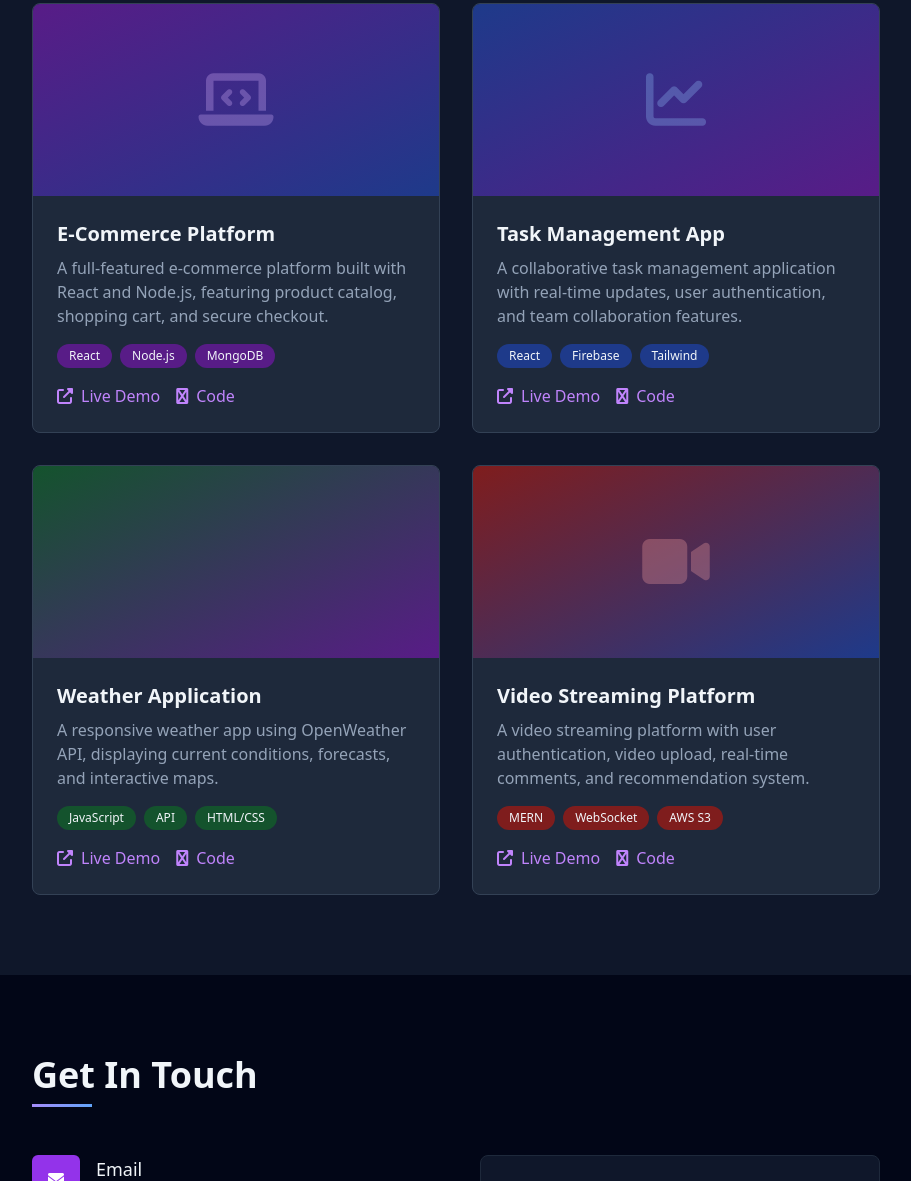
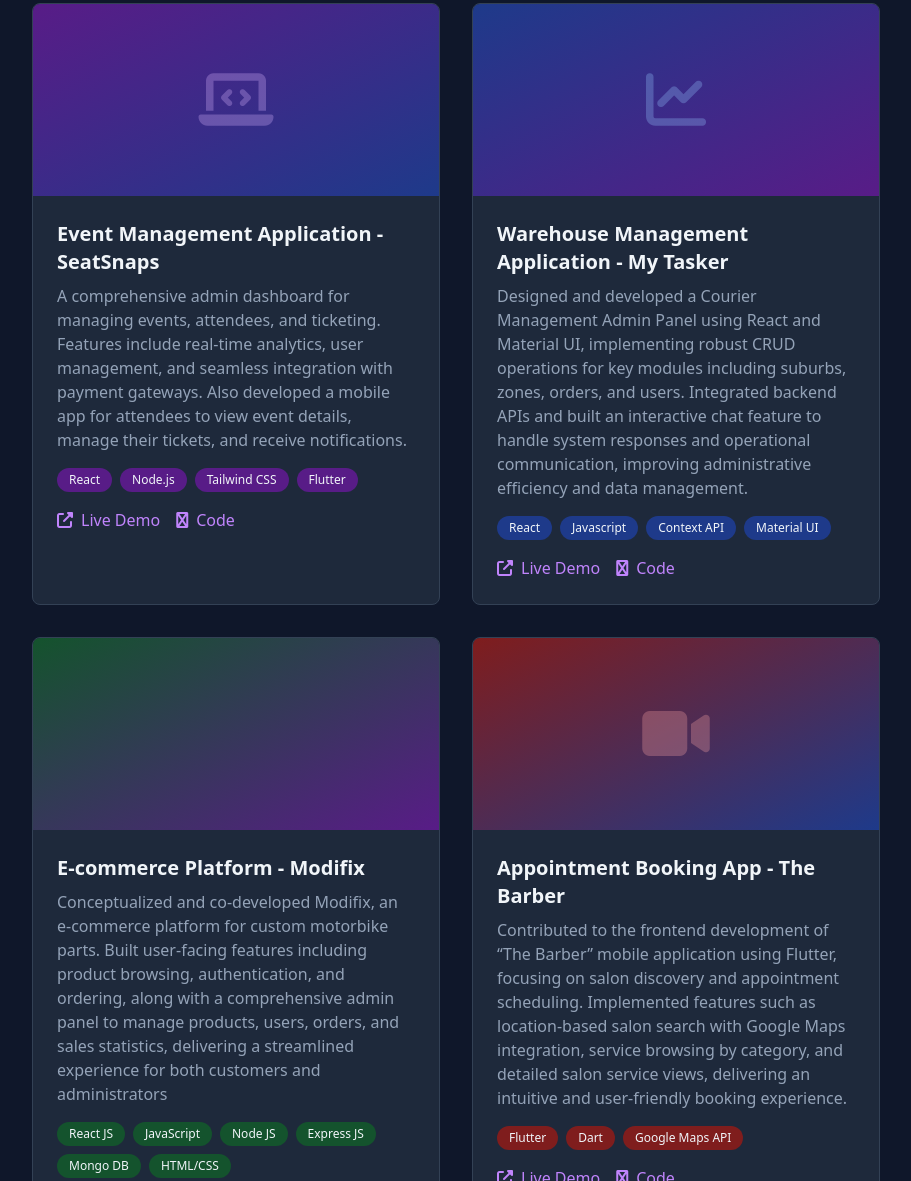
Before and after one commit to achchuthan-suntharalingam/achchuthan_s, a plain HTML site: page index.html in a window 1280 px wide. Shown: the part 4548-5729 px from the top of the page, without its empty margins (184-1095 px from the left). Drawn offline with nearby package versions, Linux system fonts and the light colour scheme.

Commit message:
projects

```diff
--- a/index.html
+++ b/index.html
@@ -423,18 +423,22 @@
                         <i class="fas fa-laptop-code text-6xl text-purple-300 opacity-30"></i>
                     </div>
                     <div class="p-6">
-                        <h3 class="text-xl font-bold mb-2">E-Commerce Platform</h3>
-                        <p class="text-slate-400 mb-4">A full-featured e-commerce platform built with React and Node.js,
-                            featuring product catalog, shopping cart, and secure checkout.</p>
+                        <h3 class="text-xl font-bold mb-2">Event Management Application - SeatSnaps</h3>
+                        <p class="text-slate-400 mb-4">A comprehensive admin dashboard for managing events, attendees,
+                            and ticketing. Features include real-time analytics, user management, and seamless
+                            integration with payment gateways. Also developed a mobile app for attendees to view event
+                            details, manage their tickets, and receive notifications.</p>
                         <div class="flex flex-wrap gap-2 mb-4">
                             <span class="text-xs bg-purple-900 px-3 py-1 rounded-full">React</span>
                             <span class="text-xs bg-purple-900 px-3 py-1 rounded-full">Node.js</span>
-                            <span class="text-xs bg-purple-900 px-3 py-1 rounded-full">MongoDB</span>
+                            <span class="text-xs bg-purple-900 px-3 py-1 rounded-full">Tailwind CSS</span>
+                            <span class="text-xs bg-purple-900 px-3 py-1 rounded-full">Flutter</span>
                         </div>
                         <div class="flex gap-4">
-                            <a href="#" class="text-purple-400 hover:text-purple-300 transition"><i
+                            <a href="https://admin.seatsnaps.com/authentication/sign-in"
+                                class="text-purple-400 hover:text-purple-300 transition"><i
                                     class="fas fa-external-link-alt mr-2"></i>Live Demo</a>
-                            <a href="https://github.com/achchuthan-suntharalingam" target="_blank"
+                            <a href="https://github.com/rispitlanka/seatsnapsAdminV2" target="_blank"
                                 class="text-purple-400 hover:text-purple-300 transition"><i
                                     class="fas fa-github mr-2"></i>Code</a>
                         </div>
@@ -448,13 +452,17 @@
                         <i class="fas fa-chart-line text-6xl text-blue-300 opacity-30"></i>
                     </div>
                     <div class="p-6">
-                        <h3 class="text-xl font-bold mb-2">Task Management App</h3>
-                        <p class="text-slate-400 mb-4">A collaborative task management application with real-time
-                            updates, user authentication, and team collaboration features.</p>
+                        <h3 class="text-xl font-bold mb-2">Warehouse Management Application - My Tasker</h3>
+                        <p class="text-slate-400 mb-4">Designed and developed a Courier Management Admin Panel using
+                            React and Material UI, implementing robust CRUD operations for key modules including
+                            suburbs, zones, orders, and users. Integrated backend APIs and built an interactive chat
+                            feature to handle system responses and operational communication, improving administrative
+                            efficiency and data management.</p>
                         <div class="flex flex-wrap gap-2 mb-4">
                             <span class="text-xs bg-blue-900 px-3 py-1 rounded-full">React</span>
-                            <span class="text-xs bg-blue-900 px-3 py-1 rounded-full">Firebase</span>
-                            <span class="text-xs bg-blue-900 px-3 py-1 rounded-full">Tailwind</span>
+                            <span class="text-xs bg-blue-900 px-3 py-1 rounded-full">Javascript</span>
+                            <span class="text-xs bg-blue-900 px-3 py-1 rounded-full">Context API</span>
+                            <span class="text-xs bg-blue-900 px-3 py-1 rounded-full">Material UI</span>
                         </div>
                         <div class="flex gap-4">
                             <a href="#" class="text-purple-400 hover:text-purple-300 transition"><i
@@ -473,18 +481,25 @@
                         <i class="fas fa-weather-cloud text-6xl text-green-300 opacity-30"></i>
                     </div>
                     <div class="p-6">
-                        <h3 class="text-xl font-bold mb-2">Weather Application</h3>
-                        <p class="text-slate-400 mb-4">A responsive weather app using OpenWeather API, displaying
-                            current conditions, forecasts, and interactive maps.</p>
+                        <h3 class="text-xl font-bold mb-2">E-commerce Platform - Modifix</h3>
+                        <p class="text-slate-400 mb-4">Conceptualized and co-developed Modifix, an e-commerce platform
+                            for custom motorbike parts. Built user-facing features including product browsing,
+                            authentication, and ordering, along with a comprehensive admin panel to manage products,
+                            users, orders, and sales statistics, delivering a streamlined experience for both customers
+                            and administrators</p>
                         <div class="flex flex-wrap gap-2 mb-4">
+                            <span class="text-xs bg-green-900 px-3 py-1 rounded-full">React JS</span>
                             <span class="text-xs bg-green-900 px-3 py-1 rounded-full">JavaScript</span>
-                            <span class="text-xs bg-green-900 px-3 py-1 rounded-full">API</span>
+                            <span class="text-xs bg-green-900 px-3 py-1 rounded-full">Node JS</span>
+                            <span class="text-xs bg-green-900 px-3 py-1 rounded-full">Express JS</span>
+                            <span class="text-xs bg-green-900 px-3 py-1 rounded-full">Mongo DB</span>
                             <span class="text-xs bg-green-900 px-3 py-1 rounded-full">HTML/CSS</span>
                         </div>
                         <div class="flex gap-4">
-                            <a href="#" class="text-purple-400 hover:text-purple-300 transition"><i
+                            <a href="https://modifix.netlify.app/"
+                                class="text-purple-400 hover:text-purple-300 transition"><i
                                     class="fas fa-external-link-alt mr-2"></i>Live Demo</a>
-                            <a href="https://github.com/achchuthan-suntharalingam" target="_blank"
+                            <a href="https://github.com/modifix299/modifix299" target="_blank"
                                 class="text-purple-400 hover:text-purple-300 transition"><i
                                     class="fas fa-github mr-2"></i>Code</a>
                         </div>
@@ -498,18 +513,21 @@
                         <i class="fas fa-video text-6xl text-red-300 opacity-30"></i>
                     </div>
                     <div class="p-6">
-                        <h3 class="text-xl font-bold mb-2">Video Streaming Platform</h3>
-                        <p class="text-slate-400 mb-4">A video streaming platform with user authentication, video
-                            upload, real-time comments, and recommendation system.</p>
+                        <h3 class="text-xl font-bold mb-2">Appointment Booking App - The Barber</h3>
+                        <p class="text-slate-400 mb-4">Contributed to the frontend development of “The Barber” mobile
+                            application using Flutter, focusing on salon discovery and appointment scheduling.
+                            Implemented features such as location-based salon search with Google Maps integration,
+                            service browsing by category, and detailed salon service views, delivering an intuitive and
+                            user-friendly booking experience.</p>
                         <div class="flex flex-wrap gap-2 mb-4">
-                            <span class="text-xs bg-red-900 px-3 py-1 rounded-full">MERN</span>
-                            <span class="text-xs bg-red-900 px-3 py-1 rounded-full">WebSocket</span>
-                            <span class="text-xs bg-red-900 px-3 py-1 rounded-full">AWS S3</span>
+                            <span class="text-xs bg-red-900 px-3 py-1 rounded-full">Flutter</span>
+                            <span class="text-xs bg-red-900 px-3 py-1 rounded-full">Dart</span>
+                            <span class="text-xs bg-red-900 px-3 py-1 rounded-full">Google Maps API</span>
                         </div>
                         <div class="flex gap-4">
                             <a href="#" class="text-purple-400 hover:text-purple-300 transition"><i
                                     class="fas fa-external-link-alt mr-2"></i>Live Demo</a>
-                            <a href="https://github.com/achchuthan-suntharalingam" target="_blank"
+                            <a href="https://github.com/achchuthan-suntharalingam/barber_book" target="_blank"
                                 class="text-purple-400 hover:text-purple-300 transition"><i
                                     class="fas fa-github mr-2"></i>Code</a>
                         </div>
```
